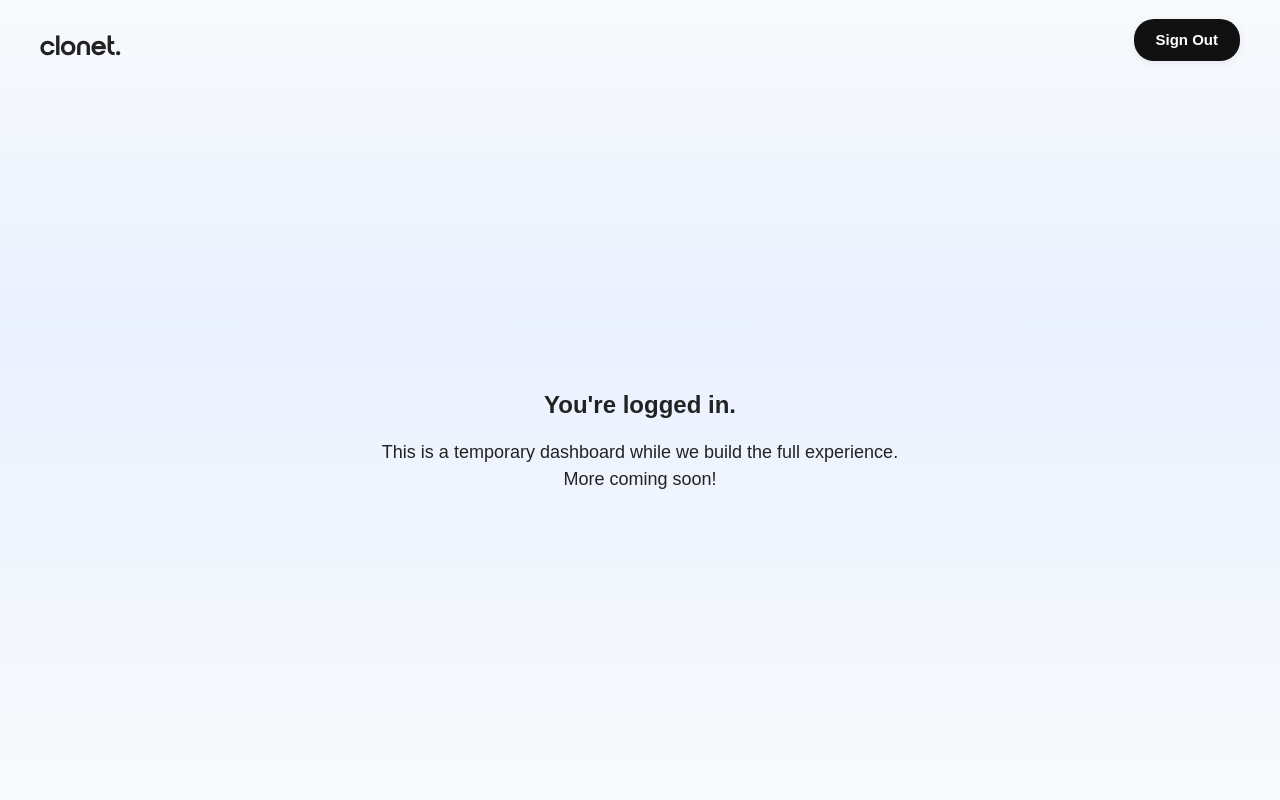
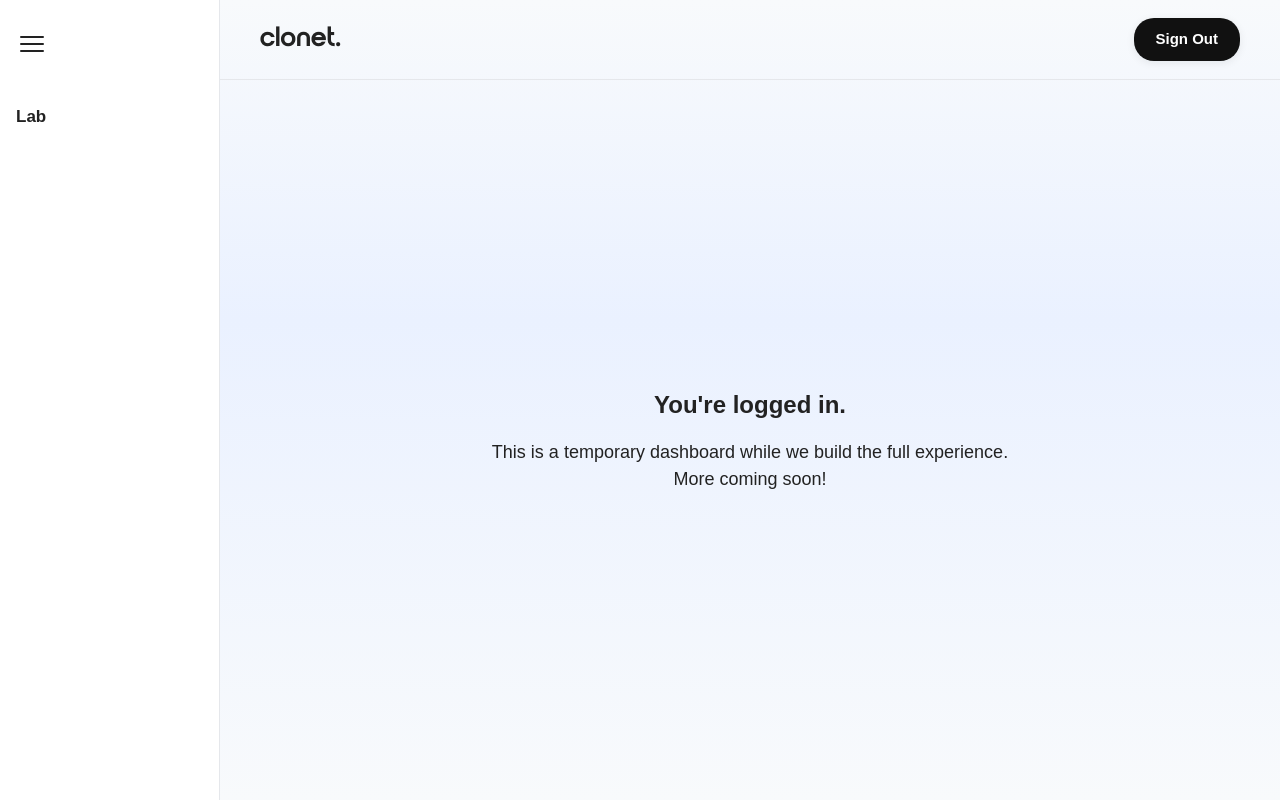
Before and after one commit to welcmhome/clonet-app, a Next.js app: page /dashboard in a window 1280 px wide. Built offline with nearby package versions, Linux system fonts and the light colour scheme.

Commit message:
feat: new dashboard layout with collapsible sidebar, clonet. logo, and Lab section

```diff
--- a/src/app/dashboard/page.tsx
+++ b/src/app/dashboard/page.tsx
@@ -1,18 +1,68 @@
 'use client';
+import { useState } from 'react';
 import { supabase } from '@/utils/supabaseClient';
 
 export default function Dashboard() {
+  const [sidebarOpen, setSidebarOpen] = useState(true);
+
   async function handleSignOut() {
     await supabase.auth.signOut();
     window.location.href = '/';
   }
 
   return (
-    <div style={{ minHeight: '100vh', display: 'flex', flexDirection: 'column', fontFamily: 'Switzer, sans-serif', background: 'linear-gradient(180deg, #f8fafc 0%, #eaf1ff 40%, #f8fafc 100%)', color: '#222' }}>
+    <div style={{ minHeight: '100vh', display: 'flex', fontFamily: 'Switzer, sans-serif', background: 'linear-gradient(180deg, #f8fafc 0%, #eaf1ff 40%, #f8fafc 100%)', color: '#222' }}>
+      {/* Sidebar */}
+      <div style={{
+        width: sidebarOpen ? 220 : 64,
+        background: '#fff',
+        borderRight: '1px solid #e5e7eb',
+        transition: 'width 0.2s',
+        minHeight: '100vh',
+        display: 'flex',
+        flexDirection: 'column',
+        alignItems: sidebarOpen ? 'flex-start' : 'center',
+        paddingTop: 24,
+        boxSizing: 'border-box',
+        zIndex: 10,
+      }}>
+        {/* Hamburger menu */}
+        <button
+          onClick={() => setSidebarOpen((open) => !open)}
+          style={{
+            background: 'none',
+            border: 'none',
+            cursor: 'pointer',
+            marginLeft: sidebarOpen ? 12 : 0,
+            marginBottom: 32,
+            width: 40,
+            height: 40,
+            display: 'flex',
+            alignItems: 'center',
+            justifyContent: 'center',
+          }}
+          aria-label={sidebarOpen ? 'Close sidebar' : 'Open sidebar'}
+        >
+          {/* Hamburger icon */}
+          <span style={{ display: 'inline-block', width: 24, height: 24 }}>
+            <svg width="24" height="24" viewBox="0 0 24 24" fill="none">
+              <rect y="4" width="24" height="2" rx="1" fill="#222" />
+              <rect y="11" width="24" height="2" rx="1" fill="#222" />
+              <rect y="18" width="24" height="2" rx="1" fill="#222" />
+            </svg>
+          </span>
+        </button>
+        {/* Sidebar content placeholder */}
+        <div style={{ width: '100%', marginTop: 8, paddingLeft: sidebarOpen ? 16 : 0, fontSize: 17, fontWeight: 600, letterSpacing: 0.01, color: '#222', display: sidebarOpen ? 'block' : 'none' }}>
+          Lab
+        </div>
+      </div>
+      {/* Main area */}
+      <div style={{ flex: 1, display: 'flex', flexDirection: 'column', minHeight: '100vh' }}>
         {/* Header */}
-      <div style={{ width: '100%', display: 'flex', alignItems: 'center', height: 80, padding: '0 40px', boxSizing: 'border-box', position: 'relative' }}>
+        <div style={{ width: '100%', display: 'flex', alignItems: 'center', height: 80, padding: '0 40px', boxSizing: 'border-box', borderBottom: '1px solid #e5e7eb', background: 'none', position: 'relative' }}>
           <a href="https://clonet.ai" style={{ textDecoration: 'none', display: 'flex', alignItems: 'center' }}>
-          <span style={{ fontFamily: 'ibrand, sans-serif', fontWeight: 400, fontSize: 28, marginTop: 24, marginLeft: 0, marginBottom: 8, letterSpacing: '0.01em', lineHeight: 1.1, display: 'inline-block', color: 'inherit' }}>clonet.</span>
+            <span style={{ fontFamily: 'ibrand, sans-serif', fontWeight: 400, fontSize: 28, letterSpacing: '0.01em', lineHeight: 1.1, display: 'inline-block', color: 'inherit' }}>clonet.</span>
           </a>
           <button onClick={handleSignOut} style={{ marginLeft: 'auto', background: '#111', color: '#fff', border: 'none', borderRadius: 20, padding: '10px 22px', fontSize: 15, fontWeight: 600, cursor: 'pointer', fontFamily: 'Switzer, sans-serif', boxShadow: '0 2px 8px 0 rgba(16,20,30,0.08)', transition: 'background 0.2s' }}>
             Sign Out
@@ -30,5 +80,6 @@ export default function Dashboard() {
           </div>
         </div>
       </div>
+    </div>
   );
 }
```
Lines whose indentation alone changed are shown as unchanged.
